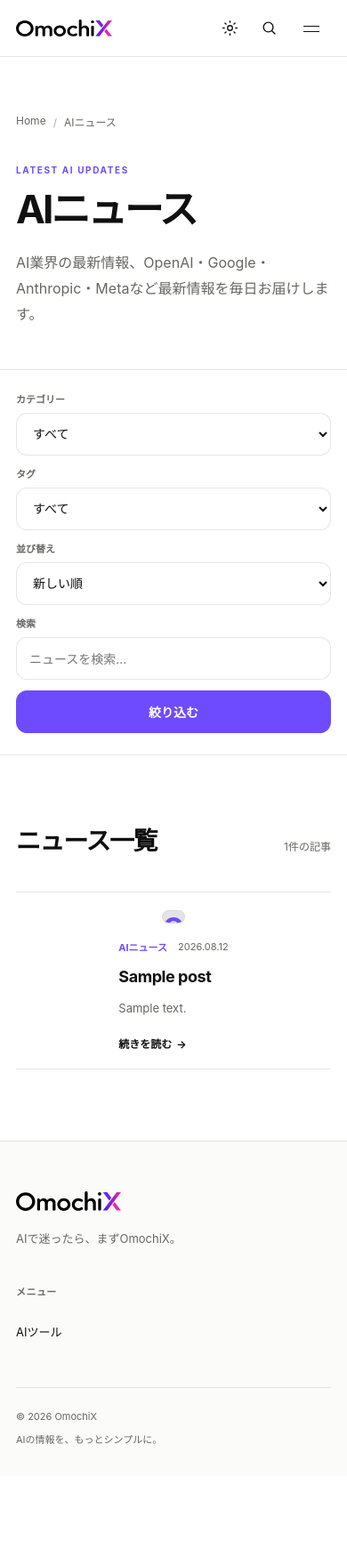
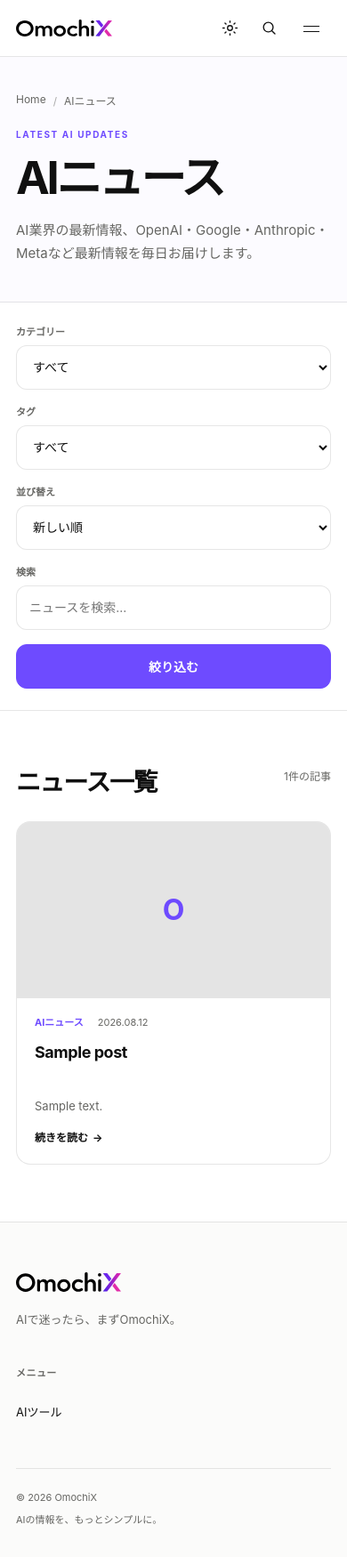
Before and after one commit to ateliestatea-bot/omochix, a WordPress theme: template wp-theme/omochix-theme/home.php in a window 390 px wide. Shown: the whole page at 89% size. Before the commit the page ends 1623 px from the top, so only its background shows below. Run offline with PHP 8.4 and a stand-in for WordPress, Linux system fonts and the light colour scheme; the site name, menu and one post (Sample post) are stand-ins, and other content is empty.

Commit message:
feat: refine AI news index UI

```diff
--- a/wp-theme/omochix-theme/style.css
+++ b/wp-theme/omochix-theme/style.css
@@ -4336,3 +4336,230 @@ button:active,
         gap: 8px;
     }
 }
+
+/* AI news index UI alignment */
+.news-index__hero {
+    padding: 48px 0;
+    background: color-mix(in srgb, var(--color-primary) 2%, var(--color-bg));
+}
+
+.news-index__hero .breadcrumb {
+    margin-bottom: 32px;
+}
+
+.news-index__hero-copy {
+    max-width: 720px;
+}
+
+.news-index__hero h1 {
+    font-size: clamp(2.75rem, 6vw, 4.5rem);
+    line-height: 1.05;
+}
+
+.news-index__hero-copy > p:last-child {
+    margin-top: 20px;
+    font-size: clamp(0.9375rem, 2vw, 1.0625rem);
+    line-height: 1.75;
+}
+
+.news-filter {
+    padding: 24px 0;
+    background: var(--color-bg);
+}
+
+.news-filter__form {
+    gap: 16px;
+}
+
+.news-filter__field {
+    gap: 8px;
+}
+
+.news-filter__field select,
+.news-filter__field input,
+.news-filter__submit {
+    height: 50px;
+    min-height: 50px;
+    border-radius: var(--radius-sm);
+    font-size: 14px;
+}
+
+.news-filter__field select,
+.news-filter__field input {
+    padding: 12px 14px;
+}
+
+.news-filter__submit {
+    min-width: 112px;
+    padding-inline: 20px;
+}
+
+.news-index__layout {
+    padding-block: 80px;
+}
+
+.news-results__header {
+    margin-bottom: 32px;
+}
+
+.news-results__grid {
+    gap: 24px;
+    border-top: 0;
+}
+
+.news-list-card {
+    padding-block: 0;
+    border-bottom: 0;
+}
+
+.news-list-card__link {
+    display: grid;
+    grid-template-columns: minmax(220px, 32%) minmax(0, 1fr);
+    align-items: stretch;
+    gap: 0;
+    overflow: hidden;
+    color: var(--color-text);
+    background: var(--color-surface);
+    border: 1px solid var(--color-line);
+    border-radius: var(--radius-md);
+    box-shadow: none;
+    transition: border-color 200ms ease, background-color 200ms ease, transform 200ms var(--ease-out);
+}
+
+.news-list-card__link:hover {
+    background: color-mix(in srgb, var(--color-primary) 2%, var(--color-surface));
+    border-color: color-mix(in srgb, var(--color-primary) 28%, var(--color-line));
+    transform: translateY(-2px);
+}
+
+.news-list-card__media {
+    align-self: center;
+    width: 100%;
+    aspect-ratio: 16 / 9;
+    border: 0;
+    border-radius: 0;
+}
+
+.news-list-card__body {
+    min-width: 0;
+    padding: 24px;
+}
+
+.news-list-card__meta {
+    justify-content: flex-start;
+    flex-wrap: wrap;
+    gap: 8px 16px;
+    font-size: 11px;
+    line-height: 1.45;
+}
+
+.news-list-card h3 {
+    min-height: 2.9em;
+    margin-top: 12px;
+    font-size: clamp(1.125rem, 2vw, 1.375rem);
+    font-weight: 700;
+    line-height: 1.45;
+    -webkit-line-clamp: 2;
+}
+
+.news-list-card__body > p {
+    margin-top: 10px;
+    font-size: 13px;
+    line-height: 1.7;
+}
+
+.news-list-card__more {
+    padding-top: 16px;
+    font-size: 12px;
+    line-height: 1.5;
+}
+
+.news-results__empty {
+    min-height: 280px;
+    padding: 40px 24px;
+    background: var(--color-surface);
+    box-shadow: none;
+}
+
+.news-results__empty > span {
+    width: 44px;
+    height: 44px;
+    background: color-mix(in srgb, var(--color-primary) 12%, var(--color-surface));
+    color: var(--color-primary);
+}
+
+.news-index .pagination {
+    margin-top: 48px;
+}
+
+.news-index .pagination ul {
+    gap: 8px;
+}
+
+.news-index .pagination .page-numbers {
+    min-width: 44px;
+    min-height: 44px;
+    padding: 8px 12px;
+    transition: color 200ms ease, background-color 200ms ease, border-color 200ms ease;
+}
+
+.news-index .pagination a.page-numbers:hover {
+    border-color: color-mix(in srgb, var(--color-primary) 35%, var(--color-line));
+}
+
+@media (max-width: 767px) {
+    .news-index__hero {
+        padding: 40px 0;
+    }
+
+    .news-index__hero .breadcrumb {
+        margin-bottom: 24px;
+    }
+
+    .news-index__hero h1 {
+        font-size: clamp(2.5rem, 13vw, 3.5rem);
+    }
+
+    .news-filter {
+        padding-block: 24px;
+    }
+
+    .news-filter__form {
+        grid-template-columns: minmax(0, 1fr);
+    }
+
+    .news-filter__submit {
+        grid-column: auto;
+        width: 100%;
+    }
+
+    .news-index__layout {
+        padding-block: 64px;
+    }
+
+    .news-results__header {
+        align-items: flex-start;
+        margin-bottom: 28px;
+    }
+
+    .news-list-card__link {
+        grid-template-columns: minmax(0, 1fr);
+    }
+
+    .news-list-card__media {
+        align-self: auto;
+    }
+
+    .news-list-card__body {
+        padding: 20px;
+    }
+
+    .news-list-card h3 {
+        font-size: 18px;
+        -webkit-line-clamp: 3;
+    }
+
+    .news-index .pagination {
+        margin-top: 40px;
+    }
+}
```
